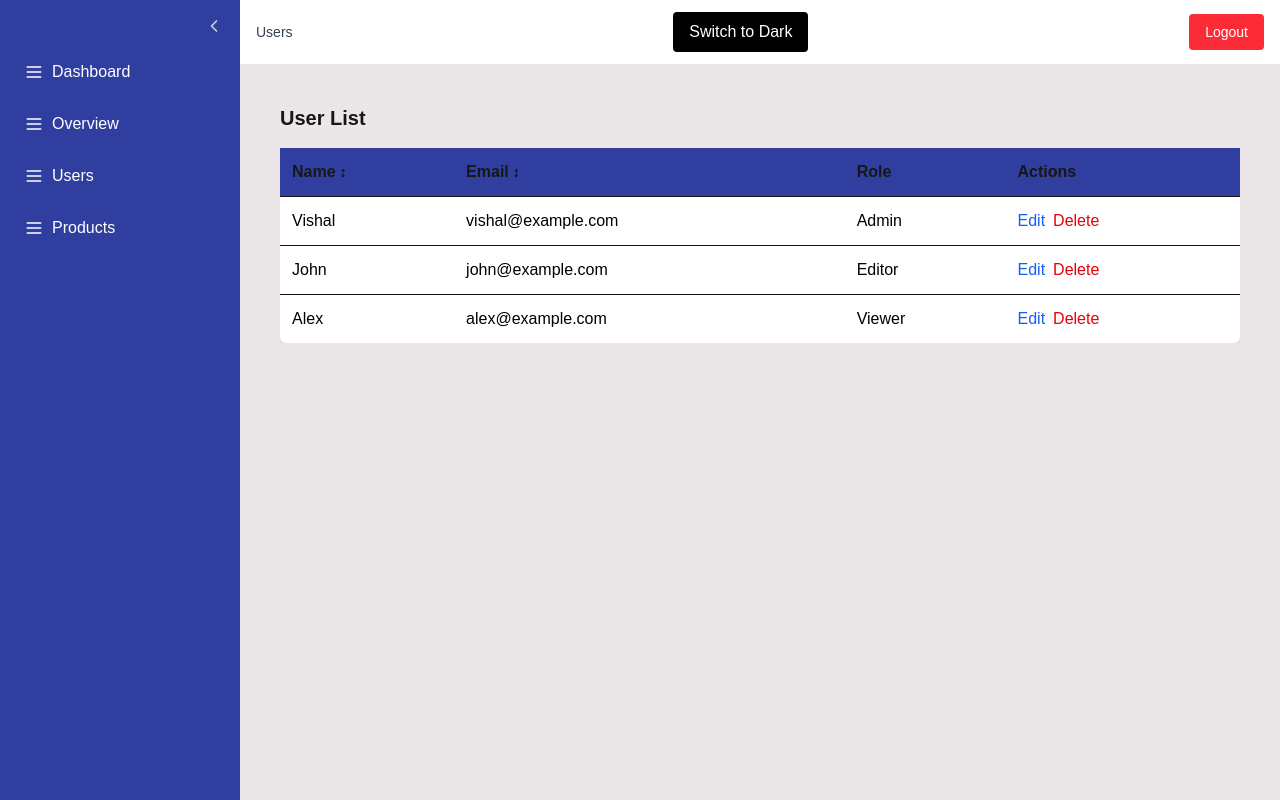
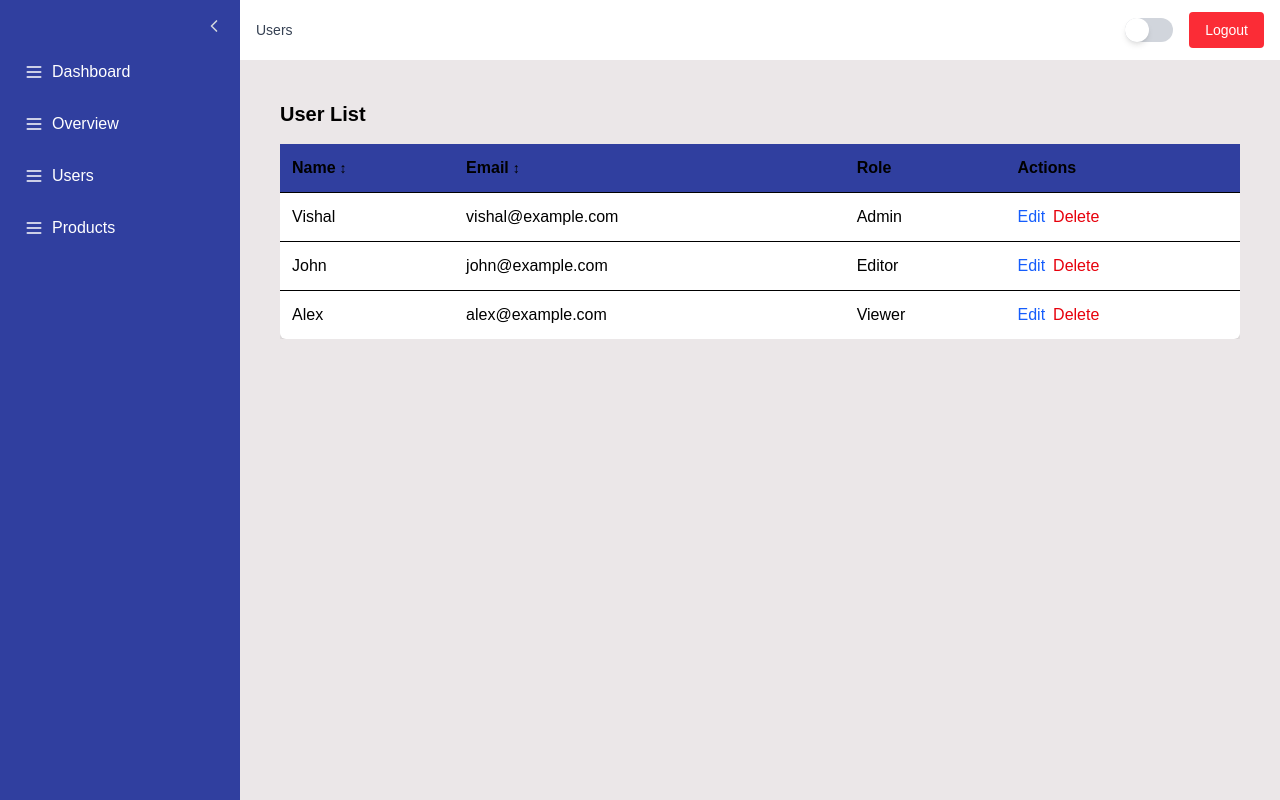
Before and after one commit to vishalskv/admin, a Next.js app: page /users in a window 1280 px wide. Built offline with nearby package versions, Linux system fonts and the light colour scheme; sample sign-in values are in the browser's storage.

Commit message:
dark theme and light theme added

```diff
--- a/package.json
+++ b/package.json
@@ -14,6 +14,7 @@
     "formik": "^2.4.6",
     "lucide-react": "^0.515.0",
     "next": "15.3.3",
+    "next-themes": "^0.4.6",
     "postcss": "^8.5.5",
     "react": "^19.0.0",
     "react-chartjs-2": "^5.3.0",
--- a/src/app/components/Header.tsx
+++ b/src/app/components/Header.tsx
@@ -2,40 +2,48 @@
 
 import { useRouter, usePathname } from "next/navigation";
 import Link from "next/link";
-import { useTheme } from "../context/ThemeContext";
+import { useTheme } from "next-themes";
+import { useEffect, useState } from "react";
+
 export default function Header() {
-  const { theme, toggleTheme } = useTheme();
-
   const router = useRouter();
   const pathname = usePathname();
+  const { theme, setTheme } = useTheme();
+  const [mounted, setMounted] = useState(false);
+
+  useEffect(() => setMounted(true), []);
+
+  if (!mounted) return null; // avoid hydration mismatch
+
+  const isDark = theme === "dark";
 
   const handleLogout = () => {
     localStorage.removeItem("auth");
     router.push("/login");
   };
 
-  // Convert pathname into breadcrumb parts
   const crumbs = pathname
     .split("/")
-    .filter(Boolean) // remove empty strings
+    .filter(Boolean)
     .map((crumb, idx, arr) => {
       const href = "/" + arr.slice(0, idx + 1).join("/");
-      return { label: crumb.charAt(0).toUpperCase() + crumb.slice(1), href };
+      return {
+        label: crumb.charAt(0).toUpperCase() + crumb.slice(1),
+        href,
+      };
     });
 
   return (
-    <header className="bg-white shadow px-4 py-3 flex justify-between items-center ">
-      <div>
-        {/* <h1 className="text-xl font-semibold mb-1">Admin Dashboard</h1> */}
-        <nav className="text-sm text-gray-600">
+    <header className="  text-black dark:text-white shadow px-4 py-3 flex justify-between items-center">
+      <nav className="text-sm">
         {crumbs.length === 0 ? (
-            <span className="text-gray-400">Home</span>
+          <span className="text-gray-500 dark:text-gray-400">Home</span>
         ) : (
           crumbs.map((crumb, idx) => (
             <span key={crumb.href}>
               <Link
                 href={crumb.href}
-                  className="hover:underline capitalize text-gray-700"
+                className={`hover:underline capitalize text-gray-700 dark:text-gray-200`}
               >
                 {crumb.label}
               </Link>
@@ -44,19 +52,31 @@ export default function Header() {
           ))
         )}
       </nav>
+
+      <div className="flex items-center gap-4">
+        <label className="inline-flex items-center cursor-pointer">
+          <input
+            type="checkbox"
+            className="sr-only"
+            checked={isDark}
+            onChange={() => setTheme(isDark ? "light" : "dark")}
+          />
+          <div className="w-12 h-6 bg-gray-300 dark:bg-gray-600 rounded-full relative transition-colors duration-300">
+            <div
+              className={`w-6 h-6 bg-white rounded-full shadow-md transform transition-transform duration-300 ${
+                isDark ? "translate-x-6" : "translate-x-0"
+              }`}
+            />
           </div>
-      <button
-        onClick={toggleTheme}
-        className="bg-black text-white dark:bg-white dark:text-black px-4 py-2 rounded"
-      >
-        Switch to {theme === "dark" ? "Light" : "Dark"}
-      </button>
+        </label>
+
         <button
           onClick={handleLogout}
           className="text-sm bg-red-500 text-white px-4 py-2 rounded hover:bg-red-600"
         >
           Logout
         </button>
+      </div>
     </header>
   );
 }
--- /dev/null
+++ b/src/app/components/ThemeToggle.tsx
@@ -0,0 +1,36 @@
+"use client";
+
+import { useTheme } from "next-themes";
+import { useEffect, useState } from "react";
+
+export default function ThemeToggle() {
+  const { theme, setTheme } = useTheme();
+  const [mounted, setMounted] = useState(false);
+
+  useEffect(() => setMounted(true), []);
+
+  if (!mounted) return null; // avoids hydration mismatch
+
+  const isDark = theme === "dark";
+
+  return (
+    <label className="inline-flex items-center cursor-pointer">
+      <input
+        type="checkbox"
+        className="sr-only"
+        checked={isDark}
+        onChange={() => setTheme(isDark ? "light" : "dark")}
+      />
+      <div className="w-12 h-6 bg-gray-300 dark:bg-gray-600 rounded-full relative transition-colors duration-300">
+        <div
+          className={`w-6 h-6 bg-white rounded-full shadow-md transform transition-transform duration-300 ${
+            isDark ? "translate-x-6" : "translate-x-0"
+          }`}
+        />
+      </div>
+      <span className="ml-3 text-sm text-gray-800 dark:text-gray-200">
+        {isDark ? "Dark" : "Light"}
+      </span>
+    </label>
+  );
+}
--- a/src/app/context/ThemeContext.tsx
+++ /dev/null
@@ -1,41 +0,0 @@
-"use client";
-import { createContext, useContext, useEffect, useState } from "react";
-
-type Theme = "light" | "dark";
-
-interface ThemeContextType {
-  theme: Theme;
-  toggleTheme: () => void;
-}
-
-const ThemeContext = createContext<ThemeContextType | undefined>(undefined);
-
-export const ThemeProvider = ({ children }: { children: React.ReactNode }) => {
-  const [theme, setTheme] = useState<Theme>("light");
-
-  useEffect(() => {
-    const storedTheme = localStorage.getItem("theme") as Theme;
-    const defaultTheme = storedTheme || "light";
-    setTheme(defaultTheme);
-    document.documentElement.classList.toggle("dark", defaultTheme === "dark");
-  }, []);
-
-  const toggleTheme = () => {
-    const newTheme = theme === "dark" ? "light" : "dark";
-    setTheme(newTheme);
-    document.documentElement.classList.toggle("dark", newTheme === "dark");
-    localStorage.setItem("theme", newTheme);
-  };
-
-  return (
-    <ThemeContext.Provider value={{ theme, toggleTheme }}>
-      {children}
-    </ThemeContext.Provider>
-  );
-};
-
-export const useTheme = () => {
-  const context = useContext(ThemeContext);
-  if (!context) throw new Error("useTheme must be used within ThemeProvider");
-  return context;
-};
--- a/src/app/globals.css
+++ b/src/app/globals.css
@@ -3,10 +3,15 @@
 
 
 :root {
-  --background: #ffffff;
-  --foreground: #171717;
+  /* Your default theme */
+  --background: white;
+  --foreground: black;
 }
 
+[data-theme='dark'] {
+  --background: black;
+  --foreground: white;
+}
 @theme inline {
   --color-background: var(--background);
   --color-foreground: var(--foreground);
@@ -22,7 +27,6 @@
 }
 
 body {
-  background: var(--background);
-  color: var(--foreground);
+
   font-family: Arial, Helvetica, sans-serif;
 }
--- a/src/app/layout.tsx
+++ b/src/app/layout.tsx
@@ -2,7 +2,7 @@ import type { Metadata } from "next";
 import { Geist, Geist_Mono } from "next/font/google";
 import "./globals.css";
 import { Toaster } from "react-hot-toast";
-import { ThemeProvider } from "./context/ThemeContext";
+import { ThemeProvider } from "next-themes";
 const geistSans = Geist({
   variable: "--font-geist-sans",
   subsets: ["latin"],
@@ -24,14 +24,10 @@ export default function RootLayout({
   children: React.ReactNode;
 }>) {
   return (
-    <html lang="en">
-      <body
-        className={`${geistSans.variable} ${geistMono.variable} antialiased`}
-      >
-        <ThemeProvider>
-          {children}
-          <Toaster position="top-center" reverseOrder={false} />
-        </ThemeProvider>
+    <html lang="en" suppressHydrationWarning>
+      <body>
+        <ThemeProvider>{children}</ThemeProvider>
+        <Toaster position="top-center" reverseOrder={false} />
       </body>
     </html>
   );
--- a/src/app/products/layout.tsx
+++ b/src/app/products/layout.tsx
@@ -24,9 +24,7 @@ export default function AdminLayout({
       <Sidebar />
       <div className="flex flex-col flex-1 overflow-hidden">
         <Header />
-        <main className="flex-1 overflow-auto  dark:bg-gray-800 text-black dark:text-white p-4 rounded">
-          {children}
-        </main>
+        <main className="flex-1 overflow-auto p-6">{children}</main>
       </div>
     </div>
   );
--- a/src/app/products/page.tsx
+++ b/src/app/products/page.tsx
@@ -1,7 +1,11 @@
 "use client";
 import React from "react";
+import { useTheme } from "next-themes";
 
 const page = () => {
+  const { theme, setTheme } = useTheme();
+  console.log(theme, 67688);
+
   const products = [
     {
       id: 1,
@@ -120,13 +124,15 @@ const page = () => {
   return (
     <div>
       {" "}
-      <div className="p-6 bg-gray-100 min-h-screen">
-        <h1 className="text-2xl font-bold mb-6 text-gray-800">All Products</h1>
+      <div className="p-6  min-h-screen">
+        <h1 className="text-2xl font-bold mb-6 text-black dark:text-white">
+          All Products
+        </h1>
         <div className="grid gap-6 grid-cols-1 sm:grid-cols-2 md:grid-cols-3 lg:grid-cols-4">
           {products.map((product, index) => (
             <div
               key={index}
-              className="bg-white dark:bg-gray-800 text-black dark:text-white p-6 rounded-lg"
+              className=" rounded-lg shadow shadow-amber-100 hover:shadow-lg transition duration-300"
             >
               <div className="overflow-hidden rounded-t-lg">
                 <img
@@ -136,7 +142,7 @@ const page = () => {
                 />
               </div>
               <div className="p-4">
-                <h2 className="text-lg font-semibold text-gray-800">
+                <h2 className="text-lg font-semibold text-gray-600 dark:text-gray-300">
                   {product.name}
                 </h2>
                 <p className="text-sm text-gray-600 dark:text-gray-300 mb-2">
--- a/tailwind.config.ts
+++ b/tailwind.config.ts
@@ -1,10 +1,7 @@
-/** @type {import('tailwindcss').Config} */
-export default {
-  darkMode: 'class', // this is crucial
-  content: [
-    './src/app/**/*.{js,ts,jsx,tsx}',
-    './src/components/**/*.{js,ts,jsx,tsx}',
-  ],
+// tailwind.config.js
+module.exports = {
+  darkMode: "class", // ✅ very important
+  content: ["./src/**/*.{js,ts,jsx,tsx}"],
   theme: {
     extend: {},
   },
```
Also changed, not shown: 1 other file (tests, documents, lock files or other folders). Lines whose indentation alone changed are shown as unchanged.
